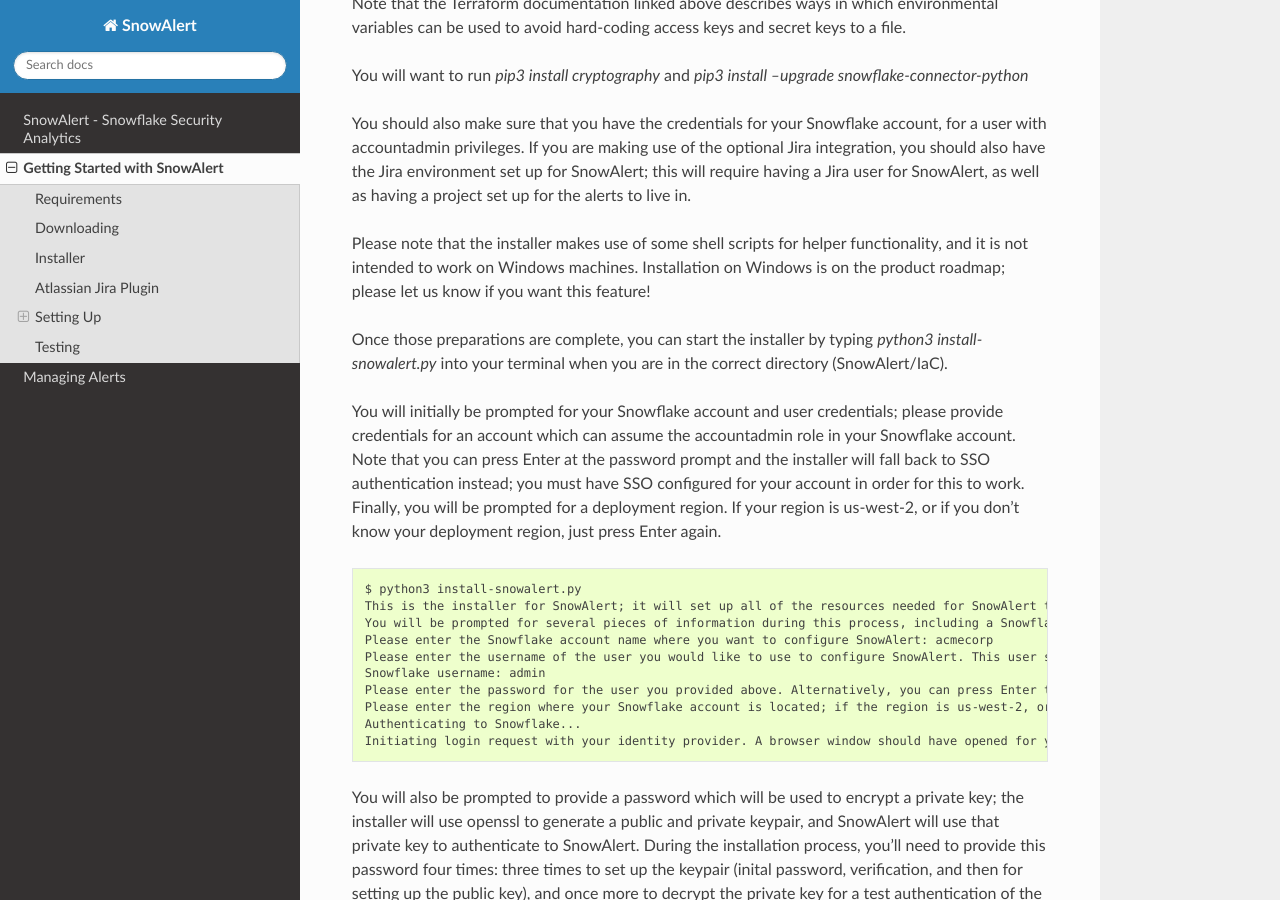
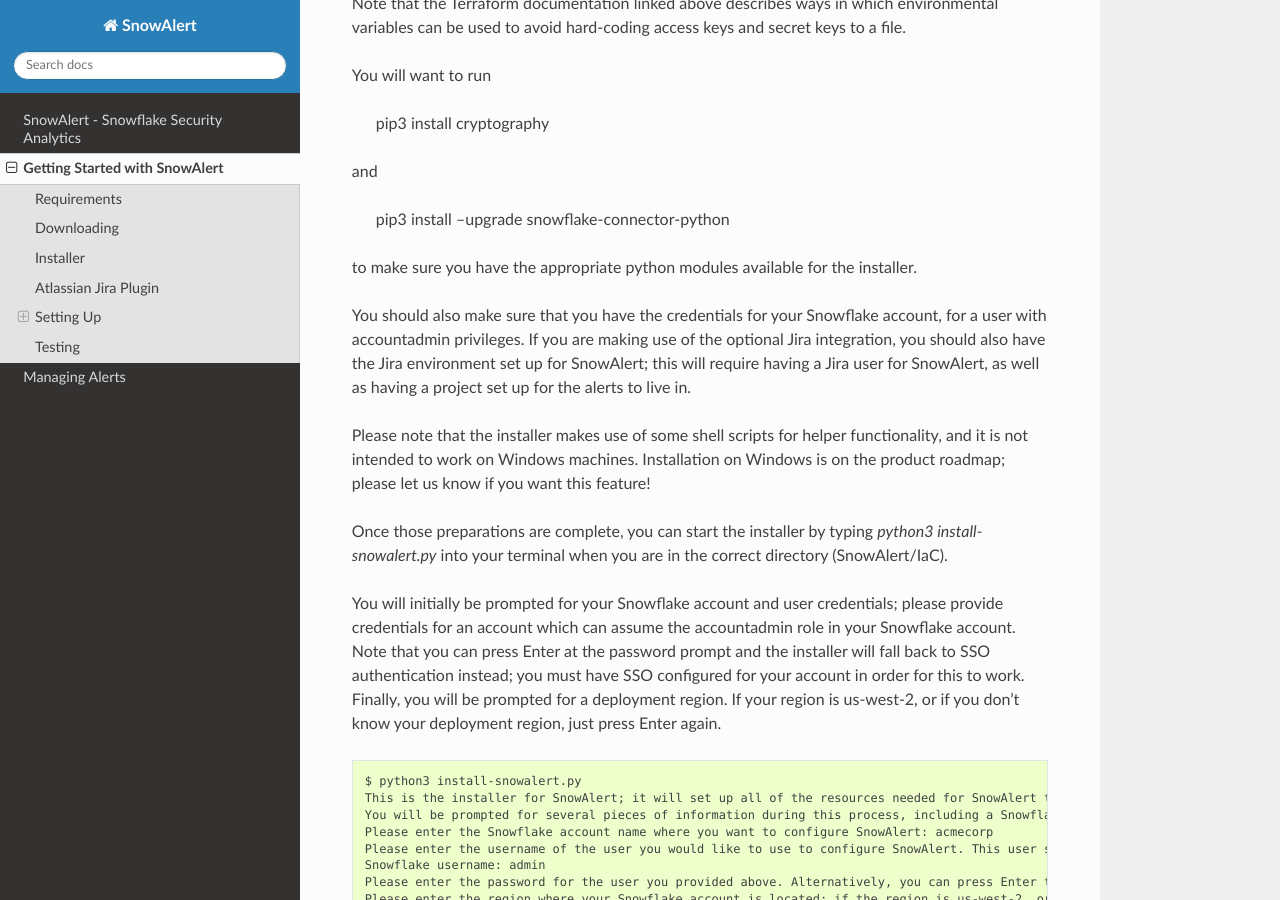
Before and after one commit to snowflakedb/SnowAlert, a Sphinx documentation site: the page built from docs/getting_started.rst, in a window 1280 px wide and 900 px high, scrolled down 1587 px. Built offline with Sphinx 7.4.7 and the Read the Docs theme 2.0.0, drawn with Linux system fonts in a browser that asks for light colours.

Commit message:
Formatting touches

```diff
--- a/docs/getting_started.rst
+++ b/docs/getting_started.rst
@@ -72,7 +72,15 @@
 
 Note that the Terraform documentation linked above describes ways in which environmental variables can be used to avoid hard-coding access keys and secret keys to a file.
 
-You will want to run `pip3 install cryptography` and `pip3 install --upgrade snowflake-connector-python`
+You will want to run
+
+    pip3 install cryptography
+
+and
+
+    pip3 install --upgrade snowflake-connector-python
+
+to make sure you have the appropriate python modules available for the installer.
 
 You should also make sure that you have the credentials for your Snowflake account, for a user with accountadmin privileges. If you are making use of the optional Jira integration, you should also have the Jira environment set up for SnowAlert; this will require having a Jira user for SnowAlert, as well as having a project set up for the alerts to live in.
 
```
